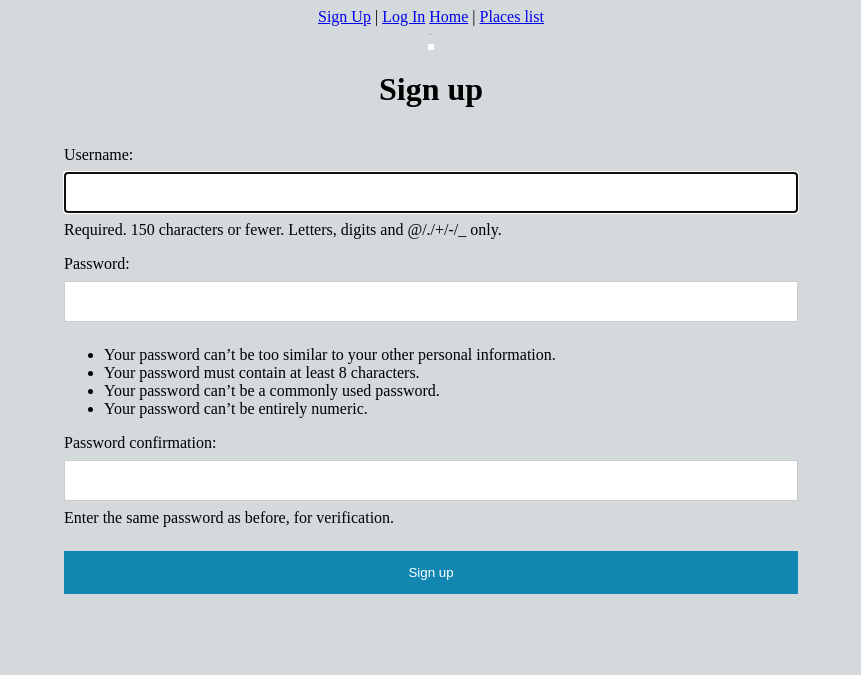
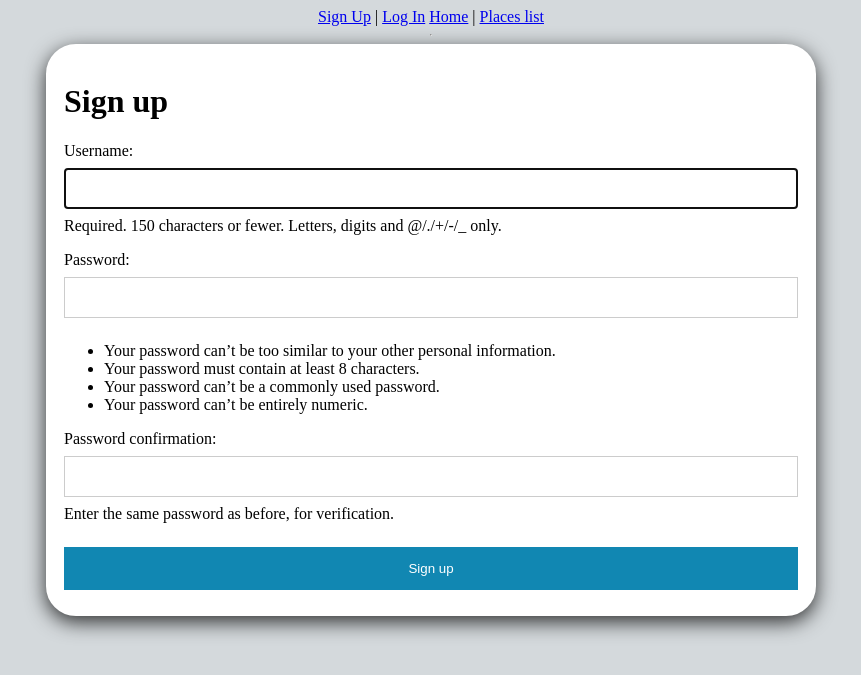
Before and after one commit to yaqoob-buhejji/tourism-python-project, a Django app: page /auth/signup/ in a window 1280 px wide. Shown: the top 675 px of the page, without its empty margins (209-1070 px from the left). Run offline with Django 5.2, Linux system fonts and the light colour scheme.

Commit message:
adding styling to signup

```diff
--- a/main_app/static/login.css
+++ b/main_app/static/login.css
@@ -85,5 +85,11 @@
 }
 
 .signup{
-    border: solid white;
+    border: solid white ;
+    padding: 15px;
+    background-color: white;
+    box-shadow:  0 6px 20px 0 rgba(0, 0, 0, 0.78);
+    border-radius: 30px;
+
+
 }
--- a/main_app/templates/signup.html
+++ b/main_app/templates/signup.html
@@ -13,7 +13,7 @@
     <title>Document</title>
 </head>
 <body>
-    <div class="signup"></div>
+    <div class="signup">
     <h1>Sign up</h1>
     <form method="post">
         {% csrf_token %}
@@ -24,6 +24,7 @@
         <input name='password' id='password' type="password">  {% endcomment %}
         <button>Sign up</button>
     </form>
+    </div>
 </body>
 </html>
 {% endblock %}
```
